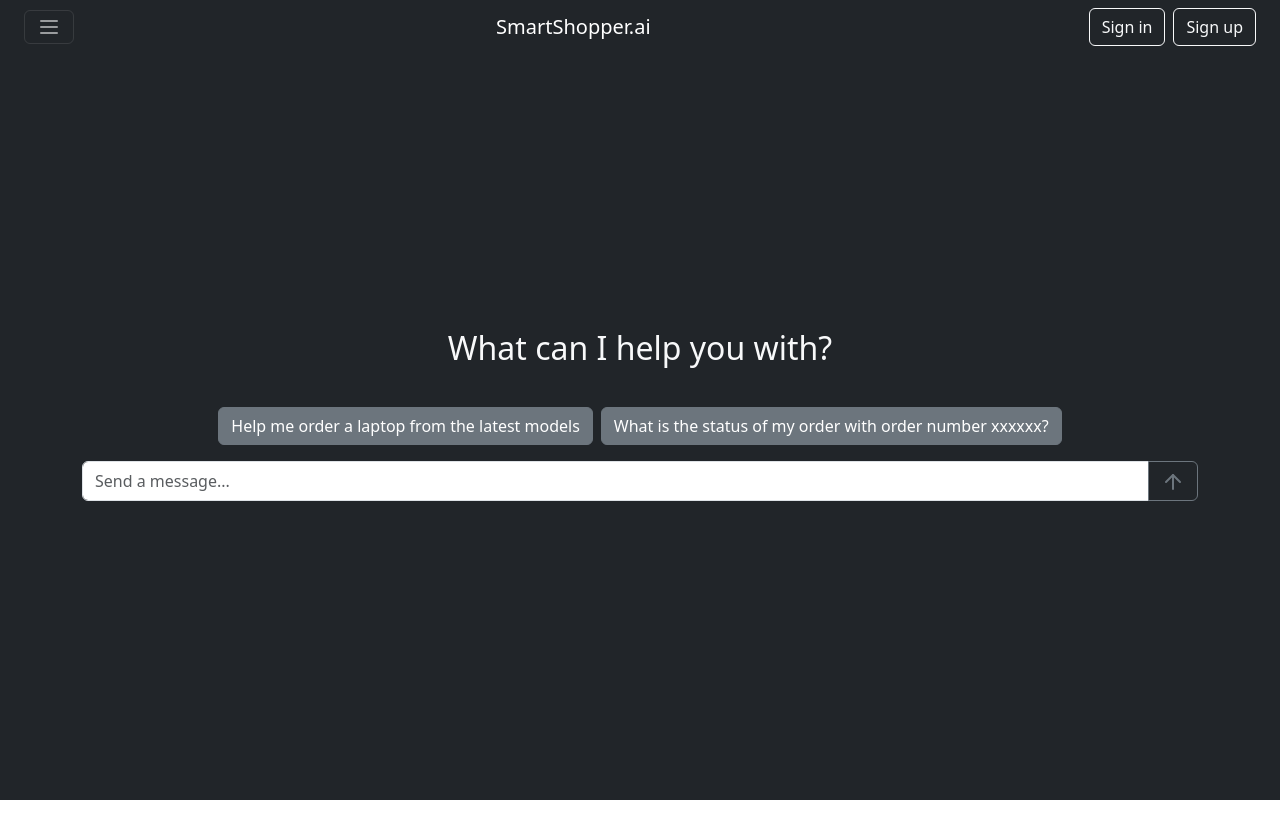
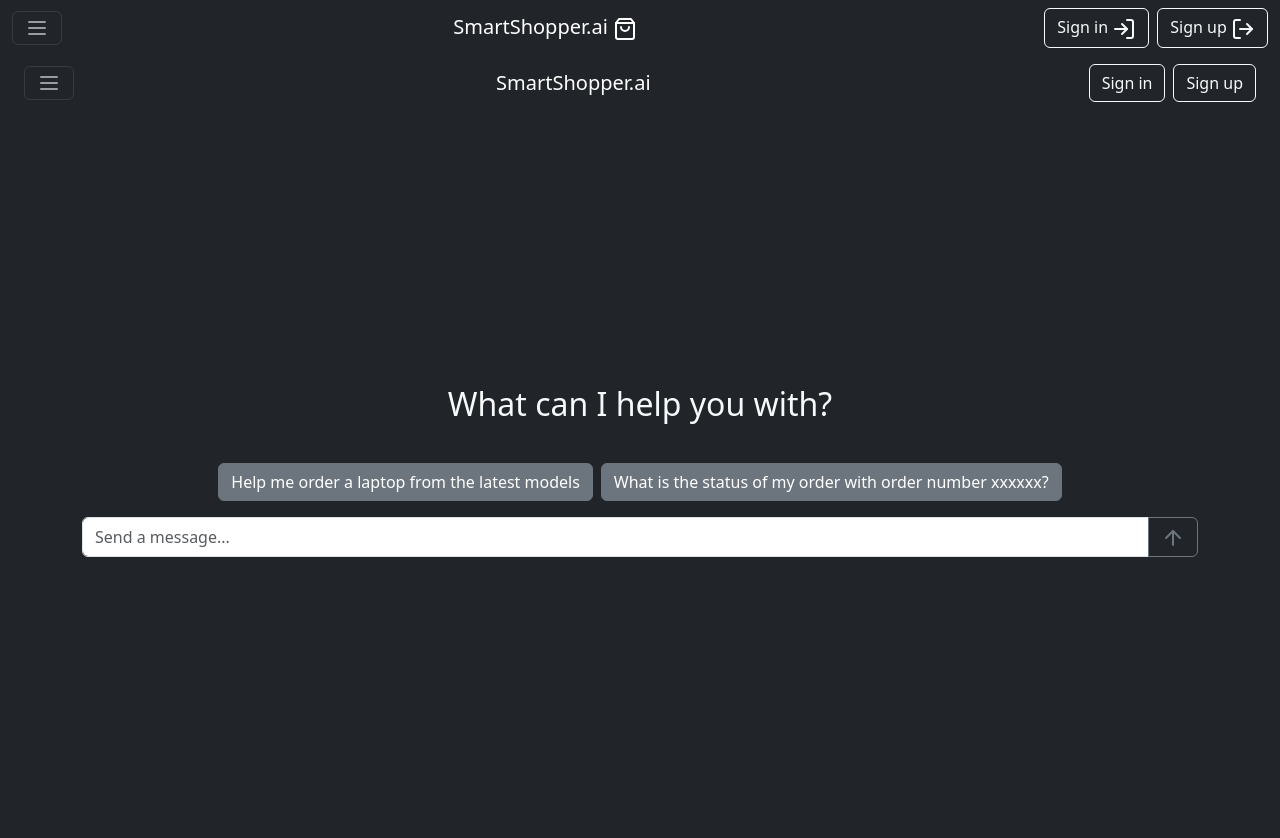
Before and after one commit to RahulPPrabhu/smart-shopper.ai, a Next.js app: page / in a window 1280 px wide. Shown: the top 838 px of the page. Before the commit the page ends 800 px from the top, so only its background shows below. Built offline with nearby package versions, Linux system fonts and the light colour scheme.

Commit message:
Changes to layout to include the navbar

```diff
--- a/app/layout.tsx
+++ b/app/layout.tsx
@@ -1,5 +1,6 @@
 import type { Metadata } from "next";
 import 'bootstrap/dist/css/bootstrap.min.css';
+import NavBar from "@/components/Header/NavBar";
 
 export const metadata: Metadata = {
   title: "Smart Shopper - AI Shopping Assistant",
@@ -12,10 +13,11 @@ export default function RootLayout({
   children: React.ReactNode;
 }>) {
   return (
-    <html lang="en">
-      <body>
-        {children}
-      </body>
-    </html>
+      <html lang="en">
+        <body className="bg-dark">
+          <NavBar />
+          {children}
+        </body>
+      </html>
   );
 }
```
